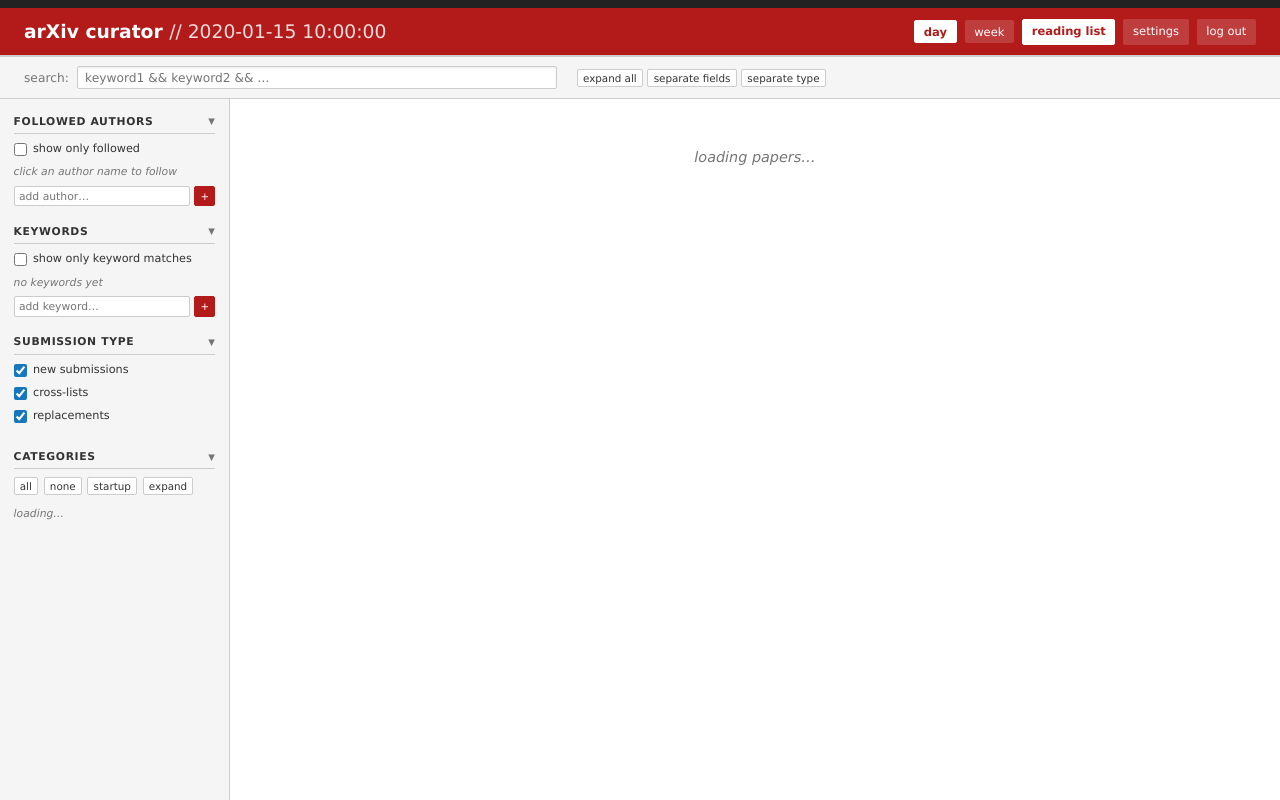
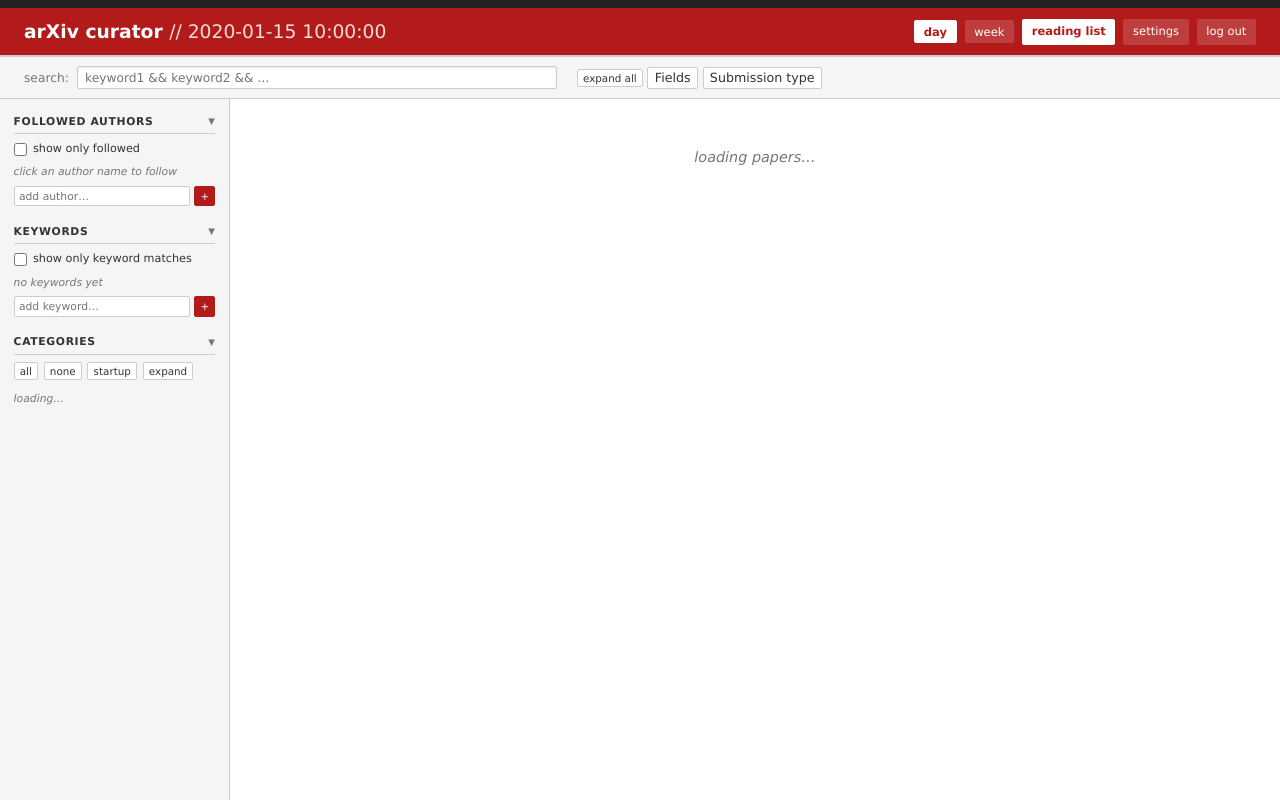
Before and after one commit to DougScalioni/arxiv-curator, a Flask app: template curation_ui/templates/all_papers.html in a window 1280 px wide. Run offline with Flask 3, Linux system fonts and the light colour scheme; the template is opened without the code that fills it: most values are stand-ins (such as "Sample title", 1, 10 or a date in 2020).

Commit message:
more field separation things

```diff
--- a/curation_ui/templates/all_papers.html
+++ b/curation_ui/templates/all_papers.html
@@ -122,6 +122,7 @@
   }
   .sb-btn:hover { border-color: var(--red); color: var(--red); }
   .sb-btn-active { border-color: var(--red); color: var(--red); background: var(--red-light); }
+  .sb-btn-group { font-size: 0.88em; }
 
   /* Followed authors / keywords filter row */
   .filter-row {
@@ -268,6 +269,10 @@
   }
   .action-btn:hover { border-color: var(--red); color: var(--red); text-decoration: none; }
 
+  .group-header-l1, .group-header-l2 { cursor: pointer; user-select: none; }
+  .group-header-l1:hover { color: var(--red-dark); }
+  .group-header-l2:hover { color: var(--text); }
+  .group-arrow { font-size: 0.7em; margin-right: 0.35em; color: var(--text-dim); }
   .group-header-l1 {
     font-size: 1.25em; font-weight: bold; color: var(--red);
     padding: 1rem 0 0.3rem; border-bottom: 2px solid var(--red);
@@ -359,8 +364,8 @@
   <span class="stats" id="stats"></span>
   <span class="search-expand-btns">
     <button class="sb-btn" id="btn-expand-all" onclick="toggleExpandAll()">expand all</button>
-    <button class="sb-btn" id="btn-sep-fields" onclick="toggleGroup('field')">separate fields</button>
-    <button class="sb-btn" id="btn-sep-type" onclick="toggleGroup('type')">separate type</button>
+    <button class="sb-btn sb-btn-group" id="btn-sep-fields" onclick="toggleGroup('field')">Fields</button>
+    <button class="sb-btn sb-btn-group" id="btn-sep-type" onclick="toggleGroup('type')">Submission type</button>
   </span>
 </div>
 
@@ -407,27 +412,6 @@
           <input class="add-input" id="kw-name" type="text" placeholder="add keyword…"
             onkeydown="if(event.key==='Enter') addKeyword()">
           <button class="add-submit" onclick="addKeyword()">+</button>
-        </div>
-      </div>
-    </div>
-
-    <!-- Submission type -->
-    <div class="sidebar-section">
-      <div class="sidebar-section-title" onclick="toggleSection(this)">
-        submission type <span class="section-arrow">▼</span>
-      </div>
-      <div class="sidebar-section-body">
-        <div class="filter-row">
-          <input type="checkbox" id="cb-type-new" checked onchange="render()">
-          <label for="cb-type-new">new submissions</label>
-        </div>
-        <div class="filter-row">
-          <input type="checkbox" id="cb-type-cross" checked onchange="render()">
-          <label for="cb-type-cross">cross-lists</label>
-        </div>
-        <div class="filter-row">
-          <input type="checkbox" id="cb-type-replacement" checked onchange="render()">
-          <label for="cb-type-replacement">replacements</label>
         </div>
       </div>
     </div>
@@ -1039,19 +1023,11 @@ function matchesSearch(p) {
 function filtered() {
   const onlyFollowed = document.getElementById('cb-followed')?.checked;
   const onlyKeywords = document.getElementById('cb-keywords')?.checked;
-  const showNew         = document.getElementById('cb-type-new')?.checked ?? true;
-  const showCross       = document.getElementById('cb-type-cross')?.checked ?? true;
-  const showReplacement = document.getElementById('cb-type-replacement')?.checked ?? true;
-
   let result = papers.filter(p => {
     if (!(p.categories||[]).some(c => selectedCats.has(c))) return false;
     if (!matchesSearch(p)) return false;
     if (onlyFollowed && !(p.authors||[]).some(a => followedAuthors.has(a))) return false;
     if (onlyKeywords && scoreKeywords(p).score === 0) return false;
-    const t = p.submission_type || 'new';
-    if (t === 'new'         && !showNew)         return false;
-    if (t === 'cross'       && !showCross)       return false;
-    if (t === 'replacement' && !showReplacement) return false;
     return true;
   });
 
@@ -1143,16 +1119,22 @@ function render() {
   } else if (groupOrder.length === 1) {
     const [d] = groupOrder;
     el.innerHTML = sortedGroups(groupBy(shown, p => dimKey(p, d)), d)
-      .map(([key, ps]) => headerHtml(d, key, ps.length, 1) + ps.map(paperHtml).join(''))
-      .join('');
+      .map(([key, ps]) =>
+        headerHtml(d, key, ps.length, 1) +
+        groupBodyOpen(d, key) + ps.map(paperHtml).join('') + '</div>'
+      ).join('');
   } else {
     const [d1, d2] = groupOrder;
     el.innerHTML = sortedGroups(groupBy(shown, p => dimKey(p, d1)), d1)
       .map(([k1, ps1]) =>
         headerHtml(d1, k1, ps1.length, 1) +
+        groupBodyOpen(d1, k1) +
         sortedGroups(groupBy(ps1, p => dimKey(p, d2)), d2)
-          .map(([k2, ps2]) => headerHtml(d2, k2, ps2.length, 2) + ps2.map(paperHtml).join(''))
-          .join('')
+          .map(([k2, ps2]) =>
+            headerHtml(d2, k2, ps2.length, 2) +
+            groupBodyOpen(d2, k2) + ps2.map(paperHtml).join('') + '</div>'
+          ).join('') +
+        '</div>'
       ).join('');
   }
 
@@ -1167,9 +1149,31 @@ function toggleExpand(el, e) {
 
 let allExpanded = false;
 let groupOrder = []; // ordered list of active grouping dims: 'field' and/or 'type'
+let collapsedGroups = new Set(); // group ids currently collapsed
 
 const TYPE_ORDER = ['new', 'cross', 'replacement'];
 const TYPE_LABELS = {new: 'New Submissions', cross: 'Cross-lists', replacement: 'Replacements'};
+
+const ARXIV_FIELD_ORDER = [
+  'astro-ph','cond-mat','gr-qc','hep-ex','hep-lat','hep-ph','hep-th',
+  'math-ph','nlin','nucl-ex','nucl-th','physics','quant-ph',
+  'math','cs','q-bio','q-fin','stat','eess','econ'
+];
+
+function fieldSortIndex(top) {
+  // Derive top-level order from startupCats, preserving first-seen order
+  const startupTops = [];
+  const seen = new Set();
+  startupCats.forEach(c => {
+    const t = c.split('.')[0];
+    if (!seen.has(t)) { seen.add(t); startupTops.push(t); }
+  });
+  const si = startupTops.indexOf(top);
+  if (si !== -1) return si;
+  const ai = ARXIV_FIELD_ORDER.indexOf(top);
+  if (ai !== -1) return startupTops.length + ai;
+  return startupTops.length + ARXIV_FIELD_ORDER.length;
+}
 
 function toggleGroup(dim) {
   if (groupOrder.includes(dim)) {
@@ -1194,10 +1198,9 @@ function groupBy(arr, keyFn) {
 
 function sortedGroups(map, dim) {
   const entries = [...map.entries()];
-  if (dim === 'type') {
-    return entries.sort((a, b) => TYPE_ORDER.indexOf(a[0]) - TYPE_ORDER.indexOf(b[0]));
-  }
-  return entries.sort((a, b) => b[1].length - a[1].length);
+  if (dim === 'type')  return entries.sort((a, b) => TYPE_ORDER.indexOf(a[0]) - TYPE_ORDER.indexOf(b[0]));
+  if (dim === 'field') return entries.sort((a, b) => fieldSortIndex(a[0]) - fieldSortIndex(b[0]));
+  return entries;
 }
 
 function dimKey(p, dim) {
@@ -1210,9 +1213,32 @@ function dimLabel(dim, key) {
   if (dim === 'type')  return TYPE_LABELS[key] || key;
 }
 
+function groupId(dim, key) { return `grp-${dim}-${escHtml(key)}`; }
+
 function headerHtml(dim, key, count, level) {
   const cls = level === 1 ? 'group-header-l1' : 'group-header-l2';
-  return `<div class="${cls}">${escHtml(dimLabel(dim, key))}<span class="group-count">${count} paper${count !== 1 ? 's' : ''}</span></div>`;
+  const gid = groupId(dim, key);
+  const arrow = collapsedGroups.has(gid) ? '▶' : '▼';
+  return `<div class="${cls}" onclick="toggleGroupCollapse('${gid}')"><span class="group-arrow">${arrow}</span>${escHtml(dimLabel(dim, key))}<span class="group-count">${count} paper${count !== 1 ? 's' : ''}</span></div>`;
+}
+
+function groupBodyOpen(dim, key) {
+  const gid = groupId(dim, key);
+  return `<div id="${gid}"${collapsedGroups.has(gid) ? ' style="display:none"' : ''}>`;
+}
+
+function toggleGroupCollapse(gid) {
+  if (collapsedGroups.has(gid)) collapsedGroups.delete(gid);
+  else collapsedGroups.add(gid);
+  const el = document.getElementById(gid);
+  if (el) {
+    el.style.display = collapsedGroups.has(gid) ? 'none' : '';
+    const header = el.previousElementSibling;
+    if (header) {
+      const arrow = header.querySelector('.group-arrow');
+      if (arrow) arrow.textContent = collapsedGroups.has(gid) ? '▶' : '▼';
+    }
+  }
 }
 
 function toggleExpandAll() {
```
